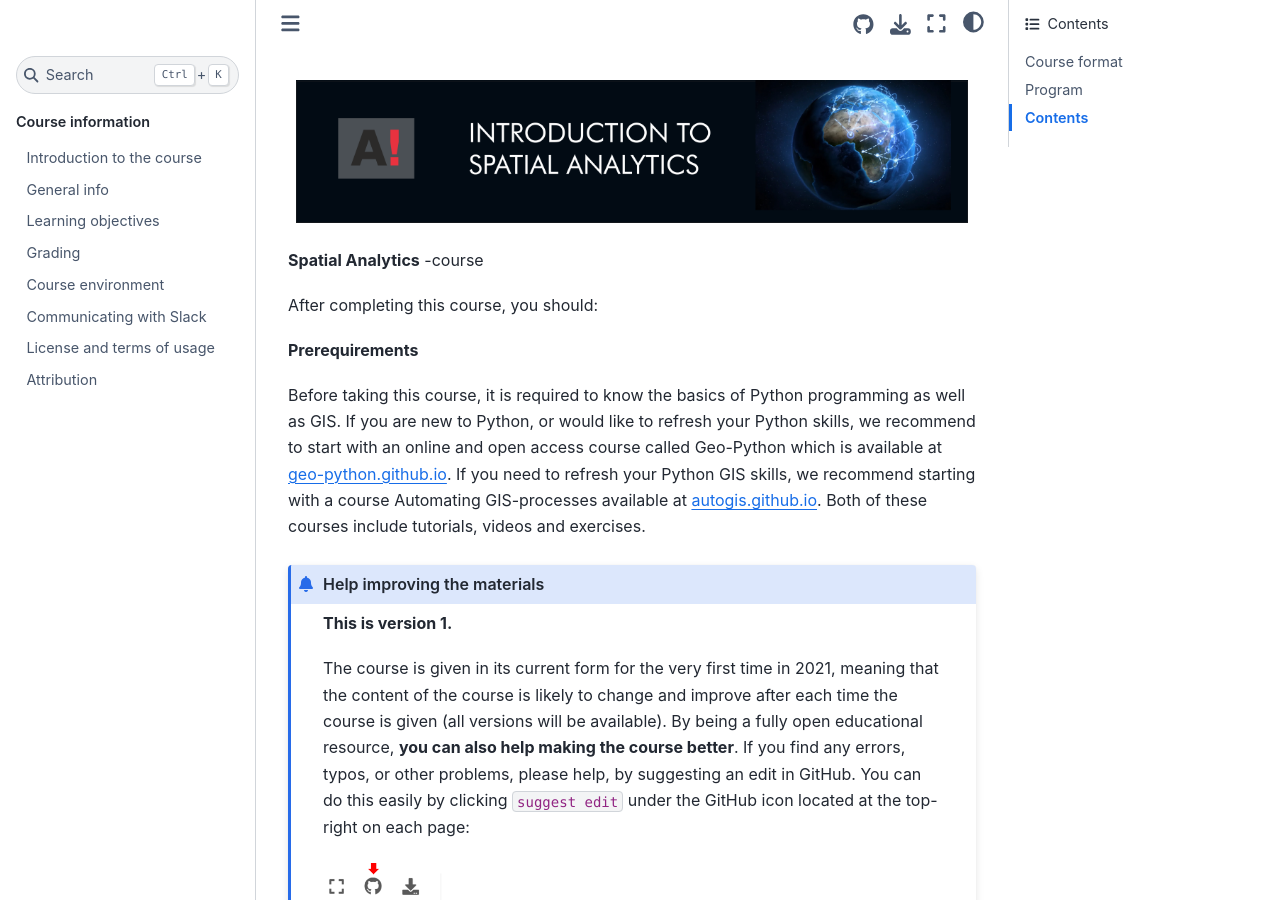
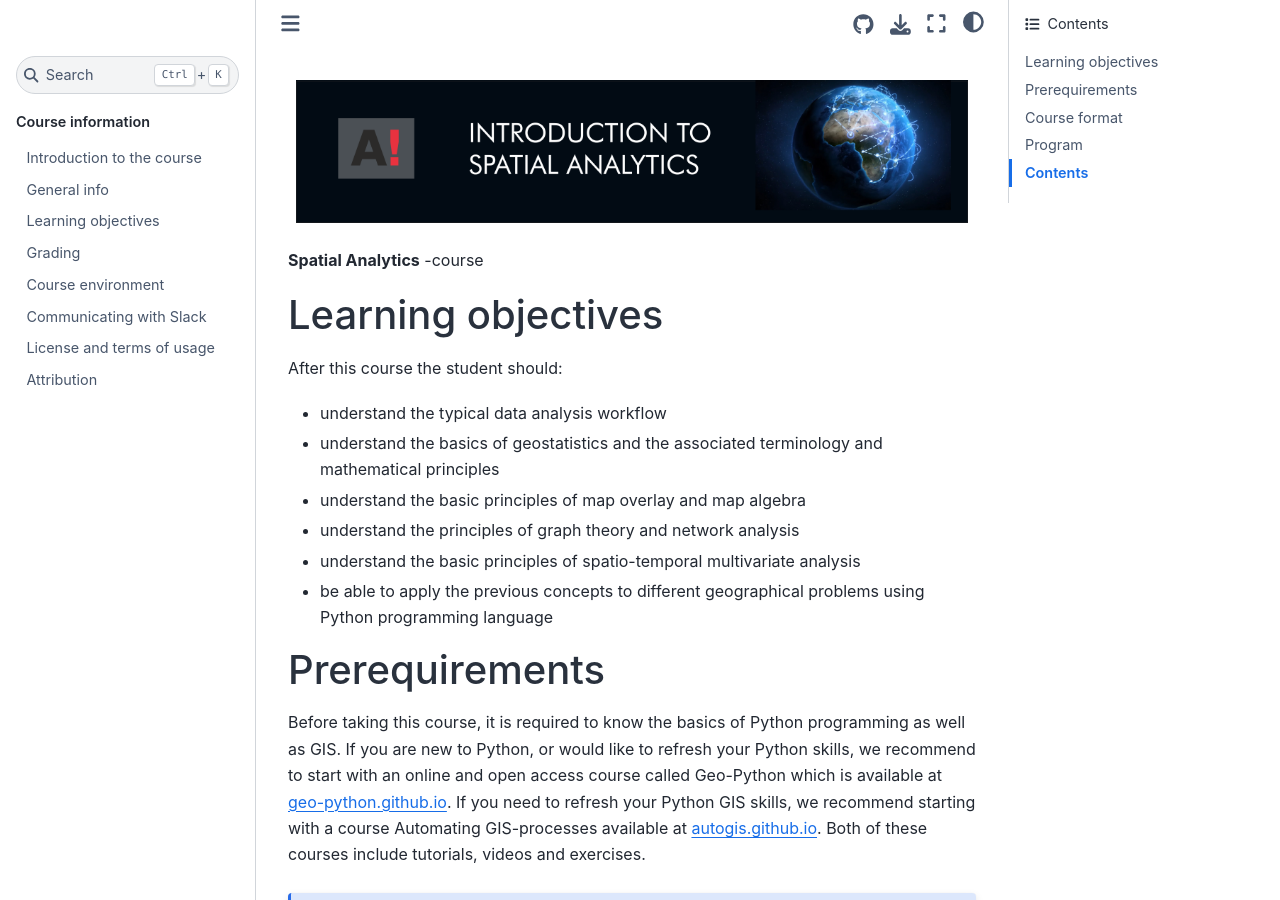
Before and after one commit to AaltoGIS/Spatial-Analytics, a Sphinx documentation site: the page built from source/index.rst, in a window 1280 px wide and 900 px high. Built offline with Sphinx 7.4.7 and the Sphinx Book theme 1.1.4, drawn with Linux system fonts in a browser that asks for light colours.

Commit message:
Update docs

```diff
--- a/source/index.rst
+++ b/source/index.rst
@@ -2,9 +2,20 @@
 
 **Spatial Analytics** -course
 
-After completing this course, you should:
+Learning objectives
+-------------------
 
-**Prerequirements**
+After this course the student should:
+
+- understand the typical data analysis workflow
+- understand the basics of geostatistics and the associated terminology and mathematical principles
+- understand the basic principles of map overlay and map algebra
+- understand the principles of graph theory and network analysis
+- understand the basic principles of spatio-temporal multivariate analysis
+- be able to apply the previous concepts to different geographical problems using Python programming language
+
+Prerequirements
+---------------
 
 Before taking this course, it is required to know the basics of Python programming as well as GIS.
 If you are new to Python, or would like to refresh your Python skills, we recommend to start with an online
```
